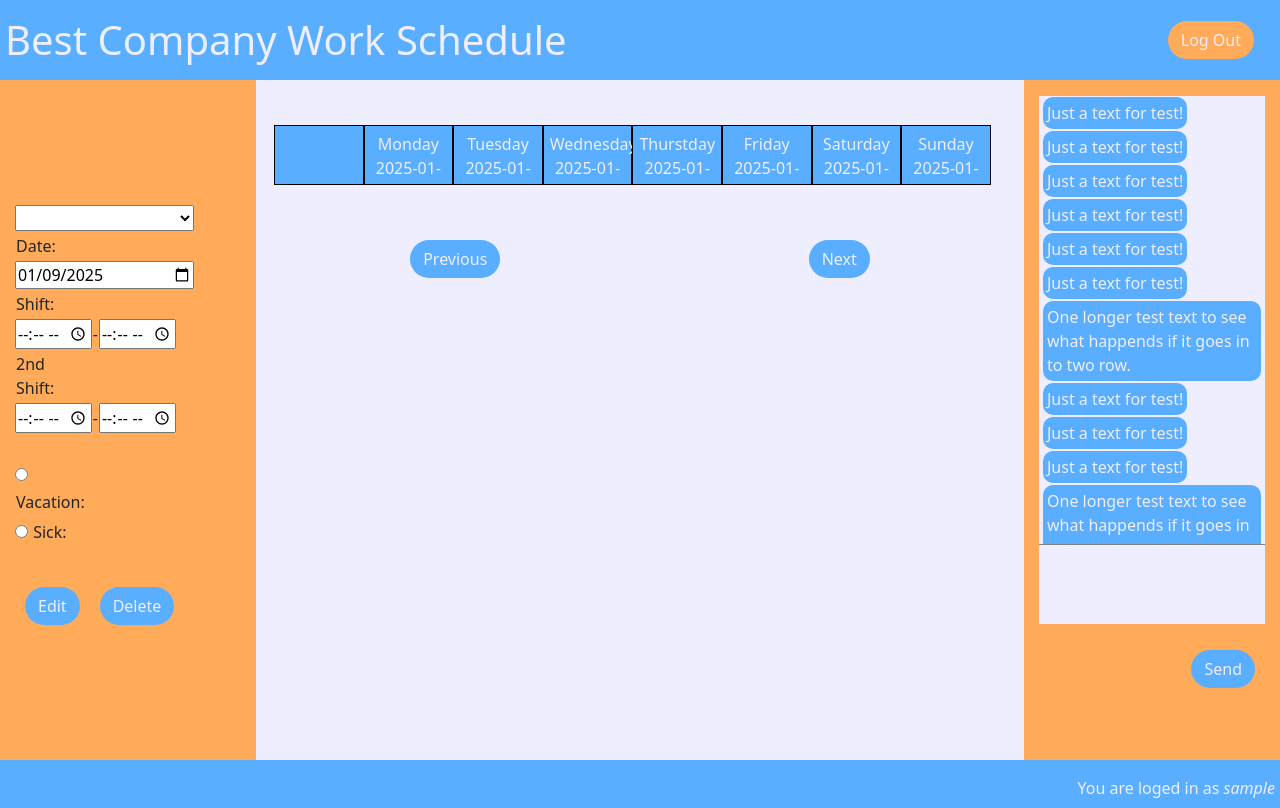
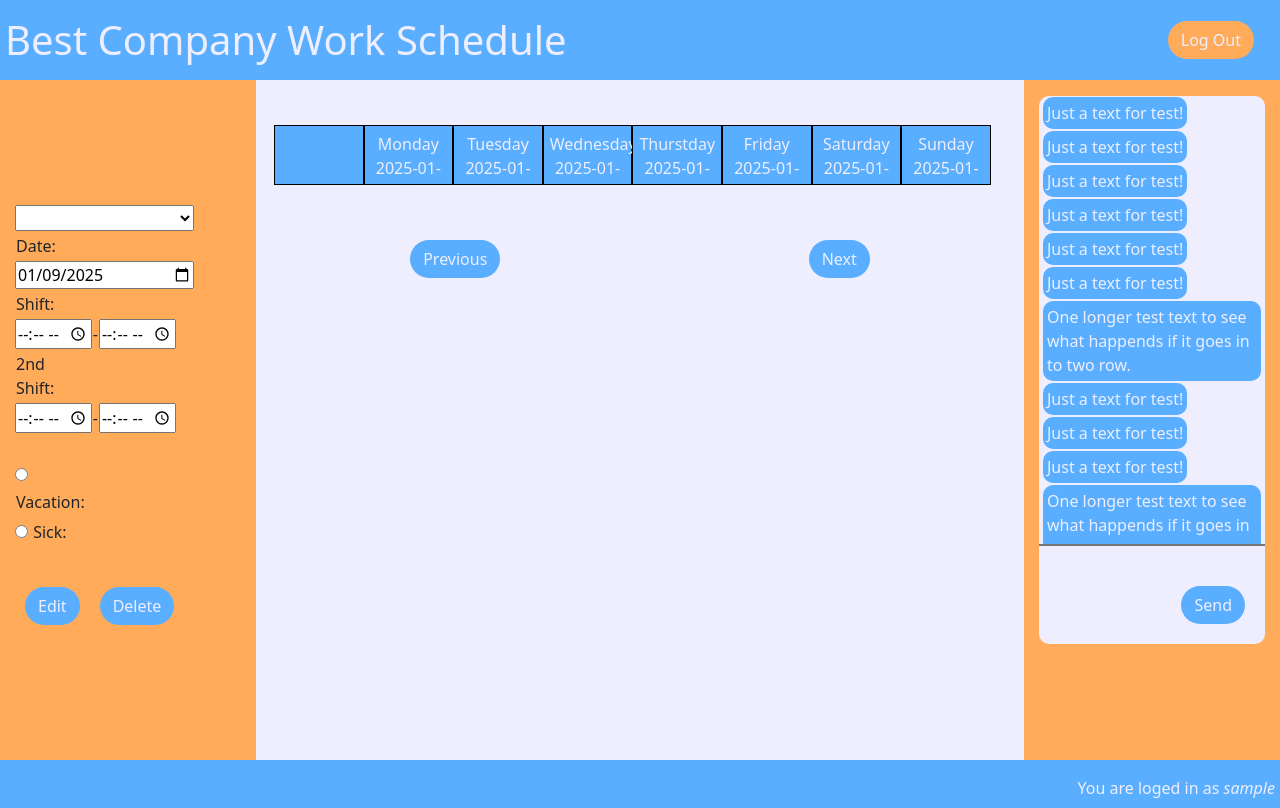
Before and after one commit to ZoltanNyaradi/work-schedule, a Django app: page / in a window 1280 px wide. Run offline with Django 5.2, Linux system fonts and the light colour scheme; the visitor is signed in with stand-in values (Sample User, id 1); data comes from the database, SQL or seed files in the repository; data that the repository does not hold is empty.

Commit message:
Style message, correct margins

```diff
--- a/schedule/urls.py
+++ b/schedule/urls.py
@@ -3,4 +3,5 @@ from django.urls import path
 
 urlpatterns = [
     path('', views.schedule, name="schedule"),
+    path("", views.message, name="message"),
 ]
--- a/schedule/views.py
+++ b/schedule/views.py
@@ -6,7 +6,7 @@ from datetime import date, time
 
 # Form
 
-from .models import Schedule
+from .models import Schedule, Message
 from django import forms
 
 class ScheduleForm(forms.ModelForm):
@@ -20,6 +20,11 @@ class ScheduleForm(forms.ModelForm):
             "end_of_work_2",
             "sick",
             "vacation")
+
+class MassageForm(forms.ModelForm):
+    class Meta:
+        model = Message
+        fields = ("body",)
 
 # Create your views here.
 
@@ -102,3 +107,9 @@ def schedule(request):
             "schedule_form": schedule_form,
         },
     )
+
+def message(request):
+
+
+    if request.method == "POST":
+        print("Recived a post request")
--- a/static/css/style.css
+++ b/static/css/style.css
@@ -1,5 +1,5 @@
 /* Background-colors */
-body, #schedule, #read, #write{
+body, #schedule, #read, #write, #message{
 	background-color: #EEEEFF; /* White */
 }
 
@@ -51,7 +51,6 @@ h1{
 /* Main */
 main{
 	min-height: 84vh;
-	width: 100vw;
 }
 
 /* Footer */
@@ -136,11 +135,12 @@ form > div{
 /* Chat div */
 
 #chat{
-	margin: 15px;
+	width: 100%;
 }
 
 #read{
 	overflow: hidden;
+	border-radius: 10px 10px 0 0;
 }
 
 .text-bubble{
@@ -155,13 +155,28 @@ form > div{
 	padding: 4px;
 }
 
-#write{
-	border-top: 1px solid grey;
+#write-message-div{
+	width: 100%;
+
+	position: relative;
+	display: inline-block;
 }
 
-#send-message-div{
-	display: flex;
-	justify-content: right;
+
+#message{
+	border-radius: 0 0 10px 10px;
+	border-width: 2px 0 0 0;
+
+	height: 100px;
+	width: 100%;
+	resize: none;
+}
+
+#send-message{
+	position: absolute;
+	bottom: 10px;
+	right: 10px;
+
 }
 
 /* Authentication pages */
--- a/templates/schedule/schedule.html
+++ b/templates/schedule/schedule.html
@@ -148,12 +148,13 @@
                         <p>Just a text for test!</p>
                     </div>
                 </div>
-                <div id="write">
-                    <p>Typing test...<p>
+                <div id="write-message-div">
+                <form id="messageForm" method="post" action="{% url 'message'%}">
+                    <textarea id="message" name="message" placeholder="..." rows="3">
+                    </textarea>
+                    <button id="send-message" class="btn">Send</button>
                 </div>
-            </div>
-            <div id="send-message-div">
-                <button id="send-message" class="btn">Send</button>
+                </form>
             </div>
         </div>
         <script src="{% static 'js/script.js' %}"></script>
```
